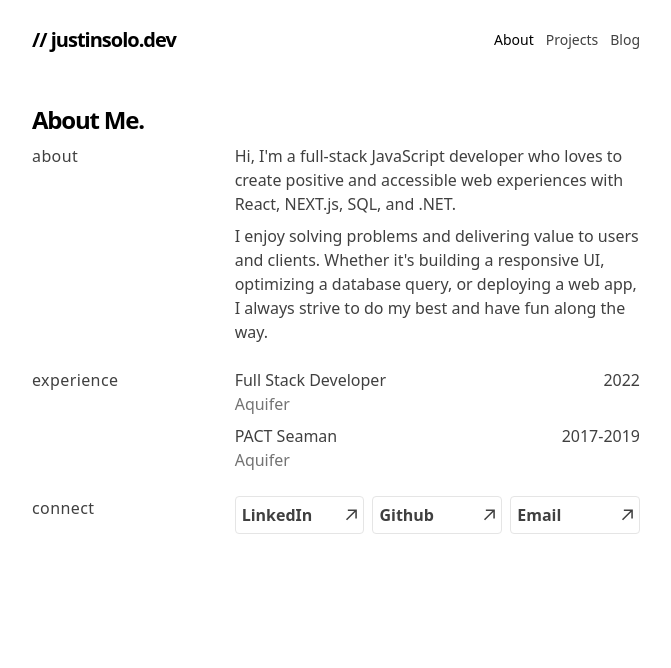
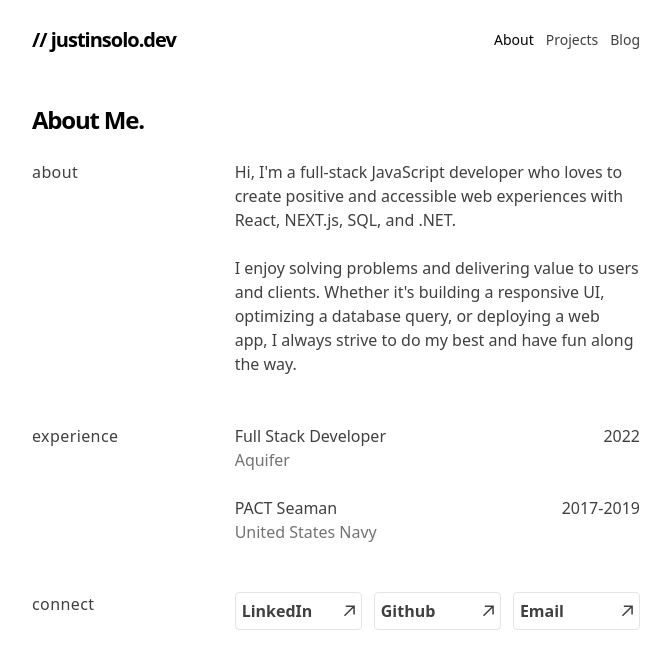
Before and after one commit to justinpaulosolo/justinsolo.dev, a Next.js app: page /about in a window 1280 px wide. Shown: the top 668 px of the page, without its empty margins (304-975 px from the left). Built offline with nearby package versions, Linux system fonts and the light colour scheme.

Commit message:
Update styling and content in AboutPage component

```diff
--- a/app/about/page.tsx
+++ b/app/about/page.tsx
@@ -28,16 +28,16 @@ function SocialCard({ title, href }: { title: string; href: string }) {
 export default function AboutPage() {
   return (
     <section className="container space-y-6">
-      <div className="space-y-2">
+      <div className="space-y-6">
         <h1 className="mt-6 text-2xl font-bold tracking-tighter text-black dark:text-white">
           About Me.
         </h1>
-        <div className="">
-          <div className="grid grid-cols-6 gap-y-6">
+        <div>
+          <div className="grid grid-cols-6 gap-y-12">
             <h2 className="col-span-2 font-light tracking-wide text-neutral-700 dark:text-neutral-200">
               about
             </h2>
-            <div className="col-span-4 space-y-2">
+            <div className="col-span-4 space-y-6 text-pretty">
               <p>
                 Hi, I&apos;m a full-stack JavaScript developer who loves to
                 create positive and accessible web experiences with React,
@@ -53,7 +53,7 @@ export default function AboutPage() {
             <h2 className="col-span-2 font-light tracking-wide text-neutral-700 dark:text-neutral-200">
               experience
             </h2>
-            <div className="col-span-4 space-y-2">
+            <div className="col-span-4 space-y-6">
               <div className="flex justify-between">
                 <div>
                   <h3>Full Stack Developer</h3>
@@ -64,7 +64,7 @@ export default function AboutPage() {
               <div className="flex justify-between">
                 <div>
                   <h3>PACT Seaman</h3>
-                  <h3 className="text-neutral-500">Aquifer</h3>
+                  <h3 className="text-neutral-500">United States Navy</h3>
                 </div>
                 <p>2017-2019</p>
               </div>
@@ -72,7 +72,7 @@ export default function AboutPage() {
             <h2 className="col-span-2 font-light tracking-wide text-neutral-700 dark:text-neutral-200">
               connect
             </h2>
-            <div className="col-span-4 flex justify-between gap-2">
+            <div className="col-span-4 flex justify-between gap-3">
               <SocialCard
                 title="LinkedIn"
                 href="https://linkedin.com/justinpaulosolo"
```
